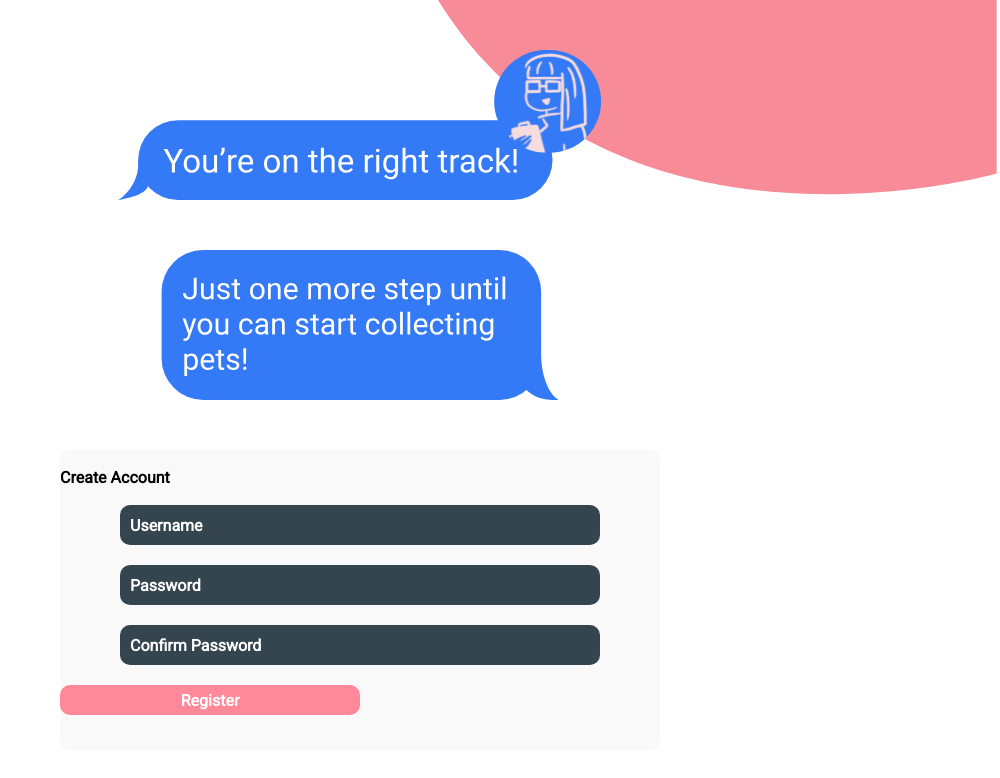
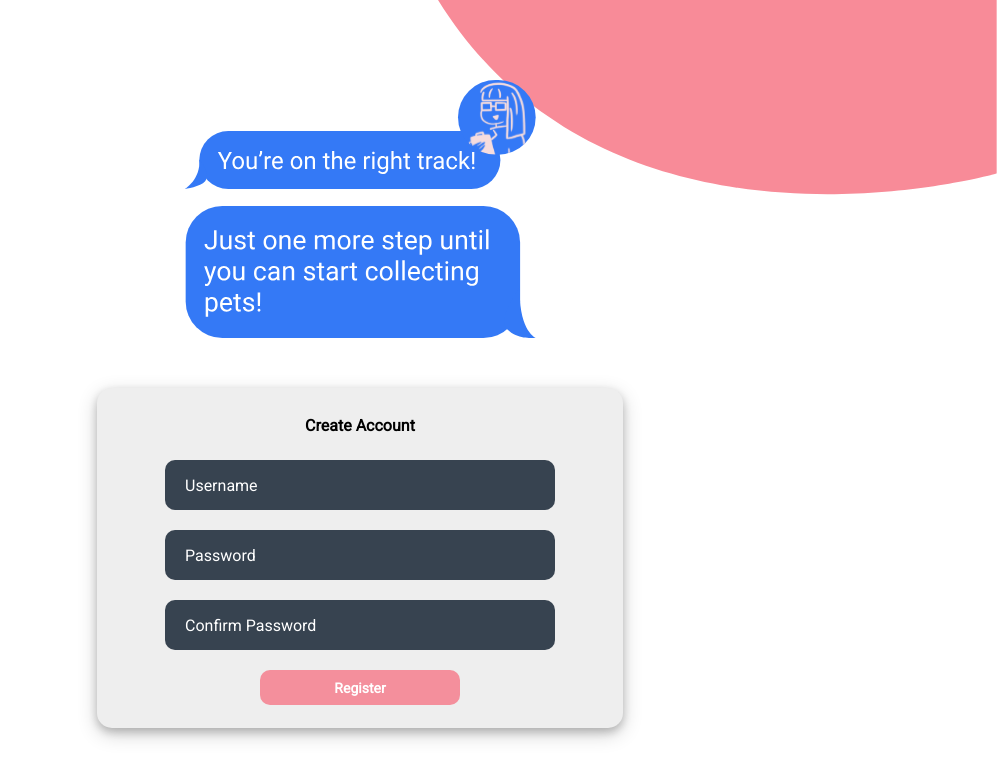
Before and after one commit to mpadil18/NeuroPets, a React (Create React App) app in the folder frontend/: page /regPage in a window 1280 px wide. Shown: the top 778 px of the page, without its empty margins (280-1280 px from the left). Built offline with nearby package versions, Linux system fonts and the light colour scheme.

Commit message:
Updated Universal CSS (#8)
* Updated Universal CSS
* Removed resizable field in create goal

```diff
--- a/frontend/src/App.css
+++ b/frontend/src/App.css
@@ -1,44 +1,90 @@
 @import url('https://fonts.googleapis.com/css2?family=Poppins:wght@400&display=swap');
 
 * {
-  font-family: 'Poppins', sans-serif;
+  font-family: "Roboto", sans-serif;
 }
 
-.App {
-  text-align: center;
+.Login, .CreateGoal, .Registration {
+  display: flex;
+  justify-content: center;
+  align-items: center;
+  flex-direction: column;
+  min-height: 100vh;
 }
 
-.App-logo {
-  height: 40vmin;
-  pointer-events: none;
+.InputBubble {
+  display: flex;
+  justify-content: center;
+  align-items: center;
+  flex-direction: column;
+  width: 90vw;
+  max-width: 500px;
+  background: #EEE;
+  border-radius: 15px;
+  box-shadow: 0 4px 8px 0 rgba(0, 0, 0, 0.2), 0 6px 20px 0 rgba(0, 0, 0, 0.19);
+  padding:1%
 }
 
-@media (prefers-reduced-motion: no-preference) {
-  .App-logo {
-    animation: App-logo-spin infinite 20s linear;
-  }
+.bubbleField {
+  width: 70%;
+  height: 10px;
+  border-radius: 10px;
+  background-color: #374350;
+  border: none;
+  color: white;
+  padding: 20px;
+  text-decoration: none;
+  display: inline-block;
+  font-size: 16px;
+  font-family: 'Roboto';
+  margin: 2% 10%;
 }
 
-.App-header {
-  background-color: #282c34;
-  min-height: 100vh;
-  display: flex;
-  flex-direction: column;
-  align-items: center;
-  justify-content: center;
-  font-size: calc(10px + 2vmin);
-  color: white;
+.bubbleButton {
+  width: 40%;
+  height: 35px;
+  margin-top: 5%;
+  background-color: #F48F9C;
+  border: none;
+  border-radius: 10px;
+  font-weight: 700;
+  font-size: 14px;
+  text-align: center;
+  color: #FFFFFF;
+  margin: 2% 30%;
+  max-width: 80%;
 }
 
-.App-link {
-  color: #61dafb;
+.bubbleButton:hover {
+  background: #BA4352;
 }
 
-@keyframes App-logo-spin {
-  from {
-    transform: rotate(0deg);
-  }
-  to {
-    transform: rotate(360deg);
-  }
+::placeholder {
+  color: white;
+  text-align: left;
+  font-family: 'Roboto', sans-serif;
+  font-style: normal;
+  font-size: 16px;
+  line-height: 19px;
+  display: flex;
 }
+
+.CreateGoal .InputBubble {
+  height: 50vh;
+  margin: 0px 0px 30px 0px;
+}
+
+.Login .InputBubble {
+  height: 24vh;
+  margin: 0px 0px 10px 0px;
+}
+
+.Registration .InputBubble {
+  min-height: 36vh;
+  margin: 0px 0px 10px 0px;
+}
+
+.CreateGoal .bubbleField {
+  height: 50%;
+  resize: none;
+}
--- a/frontend/src/CreateGoal/CreateGoal.css
+++ b/frontend/src/CreateGoal/CreateGoal.css
@@ -1,35 +1,6 @@
 .CreateGoal {
-    display: flex;
-    justify-content: center;
-    align-items: center;
-    flex-direction: column;
     background: url("../assets/PinkWave.svg") no-repeat center bottom;
-    height: 100vh;
     background-size: cover;
-}
-
-.CreateGoalBubble {
-    display: flex;
-    justify-content: center;
-    align-items: center;
-    flex-direction: column;
-    margin: 0px 0px 30px 0px;
-    width: 90vw;
-    height: 50vh;
-    background: #F9F9F9;
-    border-radius: 15px;
-    box-shadow: 0 4px 8px 0 rgba(0, 0, 0, 0.2), 0 6px 20px 0 rgba(0, 0, 0, 0.19);
-}
-
-.GoalText {
-    height: 50%;
-    width: 75%;
-    background-color: #374350;
-    border-radius: 10px;
-    border: none;
-    padding: 20px;
-    resize: none;
-    margin: 0px 0px 15px 0px;
 }
 
 .BubbleHeader {
@@ -37,20 +8,6 @@
     font-weight: 400;
 }
 
-.BubbleButton {
-    background: #F48F9C;
-    border: none;
-    border-radius: 10px;
-    font-size: 14px;
-    font-weight: 700;
-    padding: 8px 32px;
-    color: white;
-}
-
-.BubbleButton:hover {
-    background: #BA4352;
-}
-
 .ProfessorText {
     max-height: 148px;
     width: 100%;
--- a/frontend/src/CreateGoal/CreateGoal.js
+++ b/frontend/src/CreateGoal/CreateGoal.js
@@ -3,13 +3,13 @@ import ProfText from "../assets/ProfTextA.svg"
 function CreateGoal() {
     return (
       <div className="CreateGoal">
-        <div className="CreateGoalBubble">
+        <div className="InputBubble">
           <p className="BubbleHeader">Create Goal</p>
-          <textarea className="GoalText" rows="5" cols="33"
+          <textarea className="bubbleField" rows="5" cols="33"
           placeholder="Example: Brush Teeth, Floss, Manage Addiction, Drink Water.."
           />
 
-          <button className="BubbleButton">
+          <button className="bubbleButton">
             Save Goal
           </button>
         </div>
--- a/frontend/src/Login/Login.css
+++ b/frontend/src/Login/Login.css
@@ -1,81 +1,18 @@
 .Login {
-    display: flex;
-    justify-content: center;
-    align-items: center;
-    flex-direction: column;
-    height: 100vh;
     background: url("../assets/wave.svg") no-repeat center bottom;
     background-size: cover;
 }
 
 .login-form{
+    display: flex;
     flex-direction: column;
+    width: 100%;
     align-items: center;
-    position: relative;
-    width: 100%;
 }
 
 .NPlogo {
     margin: 0px 0px 50px 0px;
     max-width: 100%;
-}
-
-
-.whiteBox {
-    display: flex;
-    flex-direction: column;
-    justify-content: center;
-    width: 90vw;
-    max-width: 650px;
-    height: 240px;
-    background: #F9F9F9;
-    border-radius: 10px;
-}
-
-.loginField {
-    width: 70%;
-    height: 10px;
-    border-radius: 10px;
-    background-color: #374350;
-    border: none;
-    color: white;
-    padding: 20px;
-    text-decoration: none;
-    display: inline-block;
-    font-size: 16px;
-    font-family: 'Roboto';
-    margin: 2% 10%;
-}
-
-.loginButton {
-    width: 40%;
-    height: 29px;
-    margin-top: 5%;
-    background-color: #F48F9C;
-    border: none;
-    border-radius: 10px;
-    outline: none;
-    font-family: 'Roboto', sans-serif;
-    font-style: normal;
-    font-weight: 700;
-    font-size: 14px;
-    line-height: 16px;
-    align-items: center;
-    text-align: center;
-    color: #FFFFFF;
-    margin: 2% 30%;
-    max-width: 80%;
-}
-
-::placeholder {
-    color: white;
-    text-align: left;
-    font-family: 'Roboto', sans-serif;
-    font-style: normal;
-    font-weight: 700;
-    font-size: 16px;
-    line-height: 19px;
-    display: flex;
 }
 
 .createAccountRedirect {
--- a/frontend/src/Login/Login.js
+++ b/frontend/src/Login/Login.js
@@ -34,11 +34,11 @@ function Login() {
     return (
             <div className = "Login">
                 <img className = "NPlogo" src = {logo} alt = "NeuroPets Logo"/>
-                <div className = "whiteBox">
+                <div className = "InputBubble">
                     <form className = "login-form" onSubmit = {login}>
-                        <input className = "loginField" value = {username} onChange = {(e) => setUsername(e.target.value)} placeholder="Username" id = "Username" required />
-                        <input className = "loginField" value = {password} onChange = {(e) => setPassword(e.target.value)} placeholder="Password" id = "Password" required />
-                        <button className = "loginButton">Log In</button>
+                        <input className = "bubbleField" value = {username} onChange = {(e) => setUsername(e.target.value)} placeholder="Username" id = "Username" required />
+                        <input className = "bubbleField" value = {password} onChange = {(e) => setPassword(e.target.value)} placeholder="Password" id = "Password" required />
+                        <button className = "bubbleButton">Log In</button>
                     </form>
                 </div>
                 <div className = "createAccountRedirect">
--- a/frontend/src/Registration/RegPage.css
+++ b/frontend/src/Registration/RegPage.css
@@ -1,77 +1,25 @@
 /* src/RegPage.css */
 
-* {
-    /* Attributes for all components, add Robot font family */
-    margin: 0;
-    padding: 0;
-    box-sizing: border-box;
-    font-family: "Roboto", sans-serif;
-    font-style: normal;
-    font-weight: 700;
-    font-size: 16px;
-    line-height: 15px;
-}
-
 .Registration {
-    /* styles for the Registration container */
     background: url("../assets/wave.svg") no-repeat center bottom;
-    min-height: 100vh;
     background-size: cover;
 }
 
 .Imgbox {
     /* styles for the Assistant Interaction */
-    height: 400px;
-    width: 90%;
-    max-width: 600px;
+    max-height: 400px;
+    max-width: 90%;
     display: flex;
     flex-direction: column;
     margin: 0px auto 50px auto;
 }
 
 .Bubble {
-    margin-top: 50px;
+    margin-top: 5%;
     max-height: 150px;
 }
 
-.Create-Account {
-    /* styles for the Account Creation Container */
-    height: 300px;
-    width: 80%;
-    max-width: 600px;
-    margin: 0px auto 20px auto;
-    border-radius: 10px;
-    padding-top: 20px;
-    background-color: #F9F9F9;
-
+.SmallBubbleHeader {
+    font-weight: 700;
+    margin: 15px 0px;
 }
-
-.Create-Account input[type="text"] {
-    /* styles for the text input elements within the Registration container */
-
-    width: 80%;
-    height: 40px;
-    margin: 20px auto 0px auto;
-    border: 0px;
-    border-radius: 10px;
-    padding-left: 10px;
-    display: flex;
-    align-items: center;
-    background-color: #354550;
-    color: #FFF;
-}
-
-.Create-Account button {
-    width: 50%;
-    height: 30px;
-    margin: 20px auto 0px auto;
-    border: 0px;
-    border-radius: 10px;
-    background-color: #F89;
-    color: #FFF;
-
-}
-
-.Create-Account button:active {
-    background-color: #F78;
-}
--- a/frontend/src/Registration/RegPage.js
+++ b/frontend/src/Registration/RegPage.js
@@ -18,18 +18,12 @@ function RegPage() {
           <img className = "Bubble" src={TopText} alt="top speech bubble"></img>
           <img className = "Bubble" src={BottomText} alt="bot speech bubble"></img>
         </div>
-        <div className="Create-Account">
-          Create Account <br></br>
-          <label className="UserInfo">
+        <div className="InputBubble">
+          <p className="SmallBubbleHeader">Create Account</p>
             <TextBox placeholder="Username" />
-          </label>
-          <label className="UserInfo">
             <TextBox placeholder="Password" />
-          </label>
-          <label className="UserInfo">
             <TextBox placeholder="Confirm Password" />
-          </label>
-          <button type="button"
+          <button className="bubbleButton"
           onClick = {createGoal}
           >Register</button>
         </div>
--- a/frontend/src/Registration/textBox.js
+++ b/frontend/src/Registration/textBox.js
@@ -12,6 +12,7 @@ const TextBox = ({ onChange, placeholder }) => {
 
     return (
       <input
+        className="bubbleField"
         type="text"
         value={text}
         onChange={handleChange}
```
